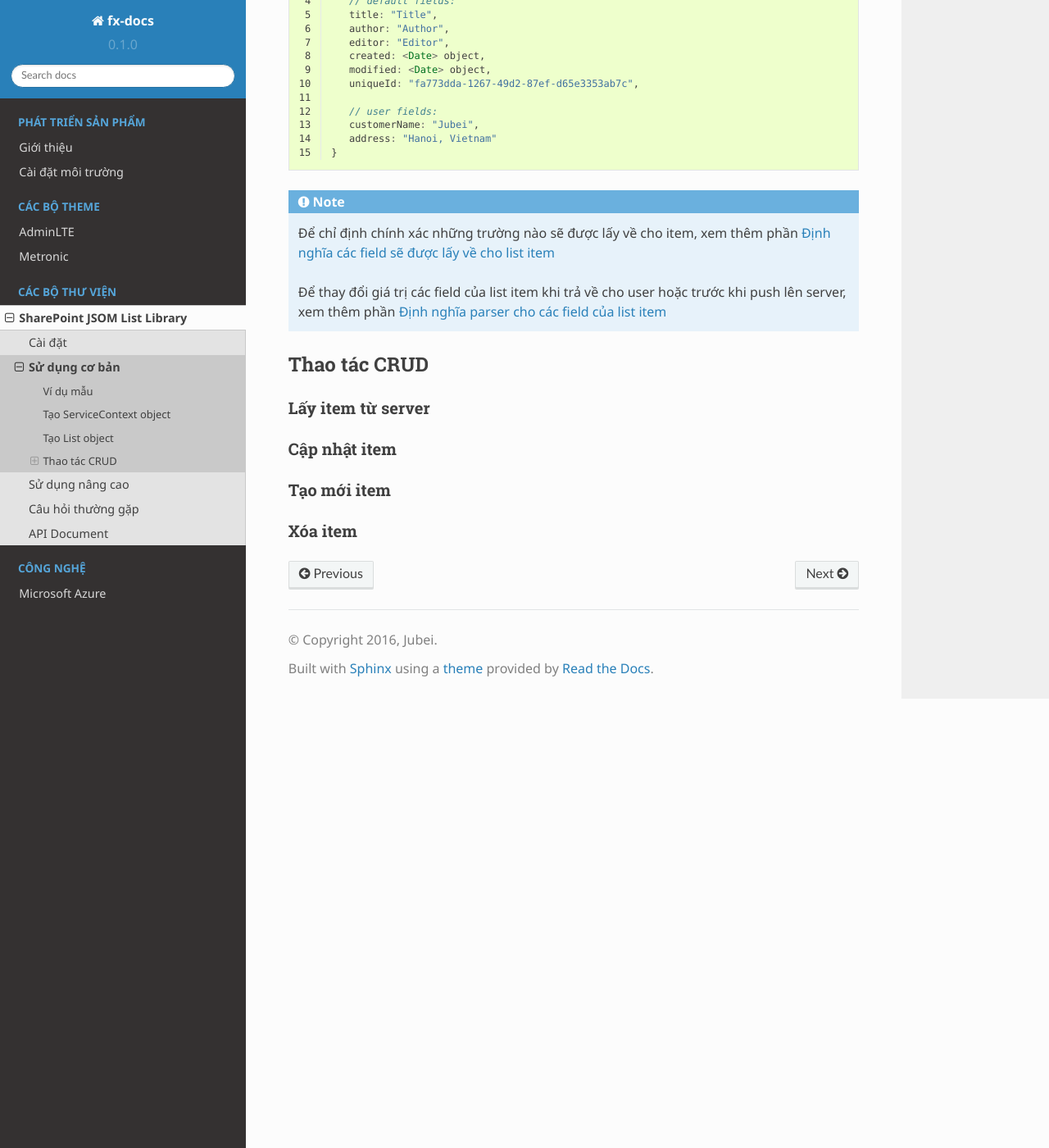
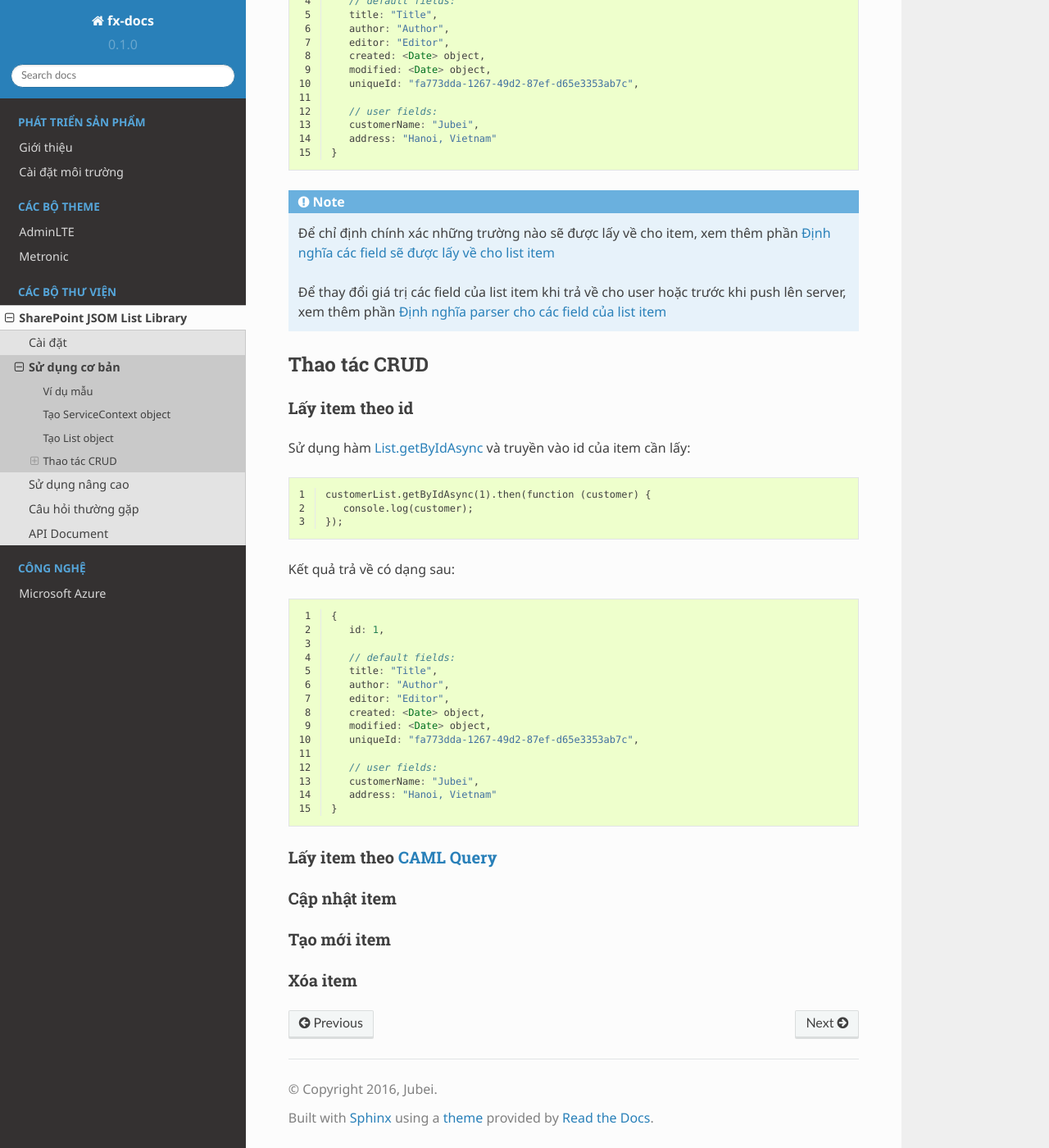
Before and after one commit to fanxipan/fx-docs, a Sphinx documentation site: the page built from docs/modules/code-libraries/sp-jsom-list/basic-usage/index.rst, in a window 1280 px wide and 1400 px high, scrolled down 2055 px. Shown: the whole window at 82% size. Built offline with Sphinx 7.4.7 and the Read the Docs theme 2.0.0, drawn with Linux system fonts in a browser that asks for light colours.

Commit message:
no message

```diff
--- a/docs/modules/code-libraries/sp-jsom-list/basic-usage/crud-operations/index.data.rst
+++ b/docs/modules/code-libraries/sp-jsom-list/basic-usage/crud-operations/index.data.rst
@@ -3,7 +3,8 @@
 Thao tác CRUD
 =============
 
-.. include:: crud-operations/read-operation.data.rst
+.. include:: crud-operations/read-by-id-operation.data.rst
+.. include:: crud-operations/read-by-query-operation.data.rst
 .. include:: crud-operations/update-operation.data.rst
 .. include:: crud-operations/create-operation.data.rst
 .. include:: crud-operations/delete-operation.data.rst
--- /dev/null
+++ b/docs/modules/code-libraries/sp-jsom-list/basic-usage/crud-operations/read-by-id-operation.data.rst
@@ -0,0 +1,34 @@
+.. _jsom-basic-usage-read-by-id-operations:
+
+Lấy item theo id
+----------------
+
+Sử dụng hàm |List.getByIdAsync| và truyền vào id của item cần lấy:
+
+.. code-block:: javascript:
+   :linenos:
+
+   customerList.getByIdAsync(1).then(function (customer) {
+      console.log(customer);
+   });
+
+Kết quả trả về có dạng sau:
+
+.. code-block:: javascript
+   :linenos:
+
+   {
+      id: 1,
+
+      // default fields:
+      title: "Title",
+      author: "Author",
+      editor: "Editor",
+      created: <Date> object,
+      modified: <Date> object,
+      uniqueId: "fa773dda-1267-49d2-87ef-d65e3353ab7c",
+
+      // user fields:
+      customerName: "Jubei",
+      address: "Hanoi, Vietnam"
+   }
--- /dev/null
+++ b/docs/modules/code-libraries/sp-jsom-list/basic-usage/crud-operations/read-by-query-operation.data.rst
@@ -0,0 +1,4 @@
+.. _jsom-basic-usage-read-by-query-operations:
+
+Lấy item theo |caml-query|_
+---------------------------
--- a/docs/modules/code-libraries/sp-jsom-list/basic-usage/crud-operations/read-operation.data.rst
+++ /dev/null
@@ -1,4 +0,0 @@
-.. _jsom-basic-usage-read-operations:
-
-Lấy item từ server
-------------------
--- a/docs/modules/code-libraries/sp-jsom-list/refs/jsom-entities.data.rst
+++ b/docs/modules/code-libraries/sp-jsom-list/refs/jsom-entities.data.rst
@@ -7,6 +7,8 @@
 .. |ListBase.defaultFieldsLiteral| replace:: :jsom-class-member:`Fx.SharePoint.Client.ListBase#defaultFieldsLiteral`
 
 .. |List| replace:: :jsom-class:`Fx.SharePoint.Client.List`
+.. |List.getByIdAsync| replace:: :jsom-class-member:`Fx.SharePoint.Client.List#getByIdAsync`
+
 .. |ListItem| replace:: :jsom-class:`Fx.SharePoint.Client.ListItem`
 
 .. |IListConfigLiteral| replace:: :jsom-interface:`Fx.SharePoint.Client.IListConfigLiteral`
--- a/docs/refs/code-libraries/sp-jsom-list/urls.rst
+++ b/docs/refs/code-libraries/sp-jsom-list/urls.rst
@@ -2,6 +2,11 @@
 
 .. |sharepoint-jsom| replace:: SharePoint JavaScript Object Model
 .. _sharepoint-jsom: sharepoint-jsom-guide_
+
+.. _caml-query-home: https://msdn.microsoft.com/en-us/library/office/ms467521.aspx
+
+.. |caml-query| replace:: CAML Query
+.. _caml-query: caml-query-home_
 
 .. _lodash-home: https://lodash.com/
 
```
